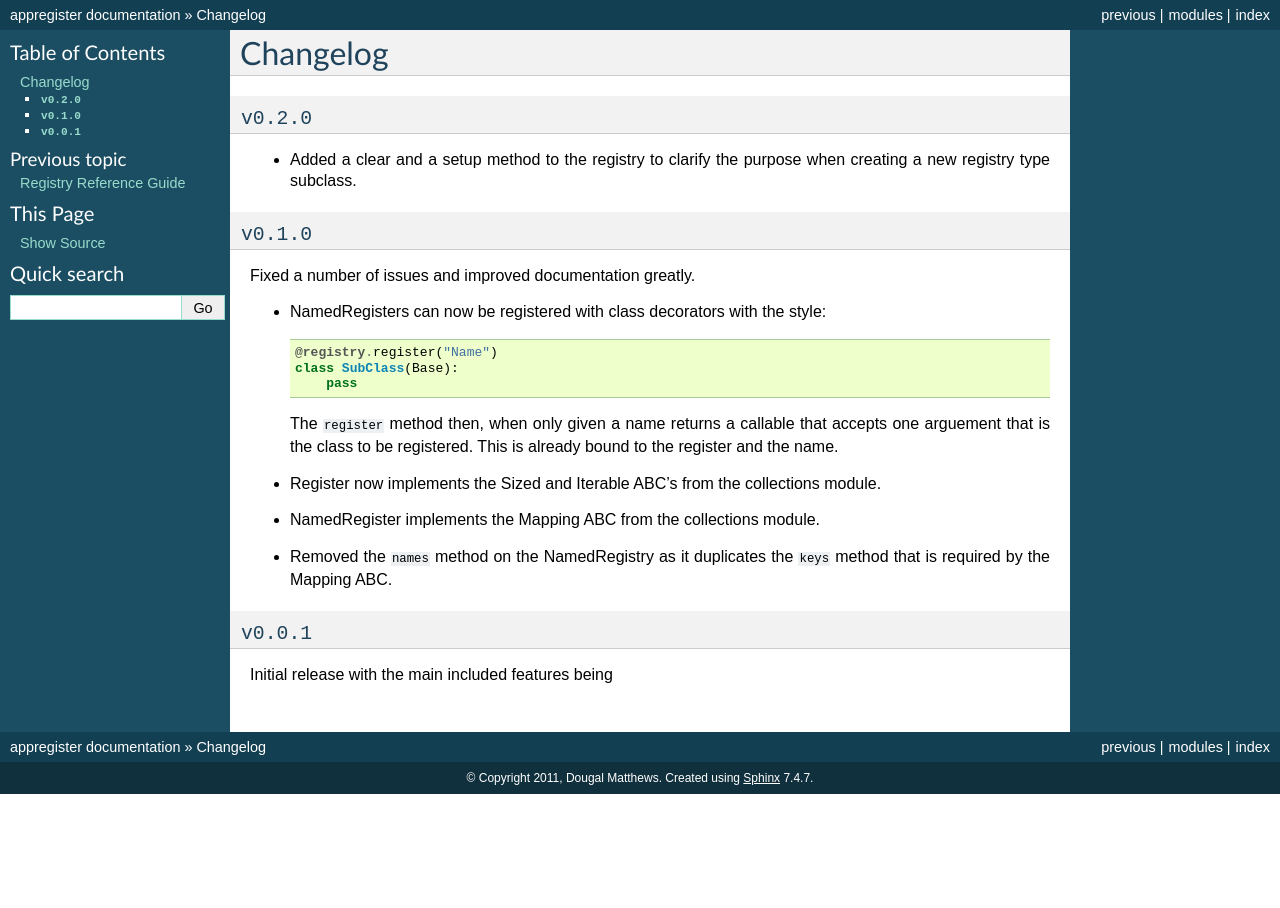
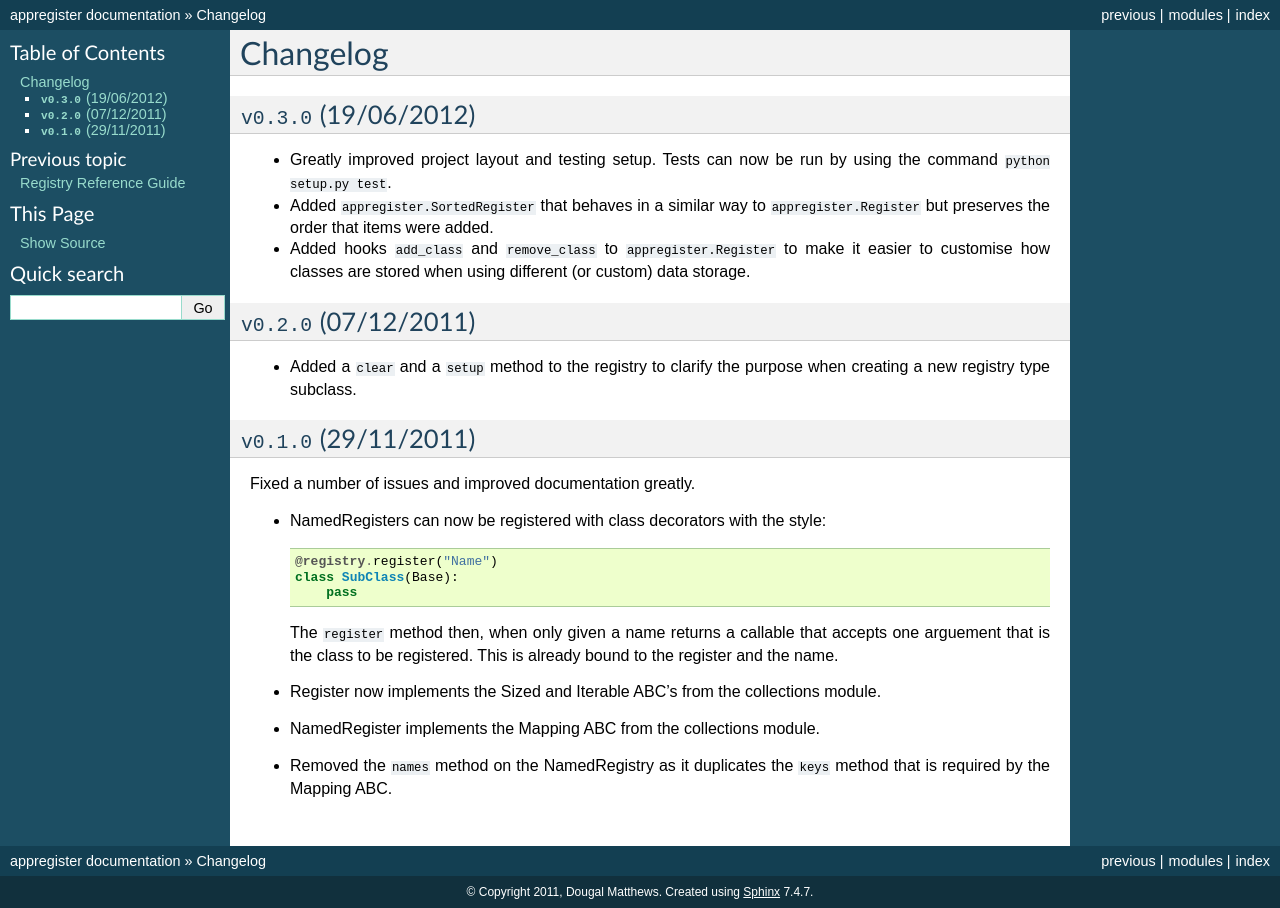
Before and after one commit to d0ugal/django-appregister, a Sphinx documentation site: the page built from docs/changelog.rst, in a window 1280 px wide. Built offline with Sphinx 7.4.7, drawn with Linux system fonts in a browser that asks for light colours; the version number could not be read and is left out.

Commit message:
Updated changelog.

```diff
--- a/docs/changelog.rst
+++ b/docs/changelog.rst
@@ -1,14 +1,29 @@
 Changelog
 =========
 
-``v0.2.0``
------------
+``v0.3.0`` (19/06/2012)
+------------------------
 
-* Added a clear and a setup method to the registry to clarify the purpose when
-  creating a new registry type subclass.
+* Greatly improved project layout and testing setup. Tests can now be run by
+  using the command ``python setup.py test``.
 
-``v0.1.0``
------------
+* Added ``appregister.SortedRegister`` that behaves in a similar way to
+  ``appregister.Register`` but preserves the order that items were added.
+
+* Added hooks ``add_class`` and ``remove_class`` to ``appregister.Register``
+  to make it easier to customise how classes are stored when using different
+  (or custom) data storage.
+
+
+``v0.2.0`` (07/12/2011)
+------------------------
+
+* Added a ``clear`` and a ``setup`` method to the registry to clarify the
+  purpose when creating a new registry type subclass.
+
+
+``v0.1.0`` (29/11/2011)
+------------------------
 
 Fixed a number of issues and improved documentation greatly.
 
@@ -29,8 +44,3 @@ Fixed a number of issues and improved documentation greatly.
 
 * Removed the ``names`` method on the NamedRegistry as it duplicates the
   ``keys`` method that is required by the Mapping ABC.
-
-``v0.0.1``
------------
-
-Initial release with the main included features being
```
